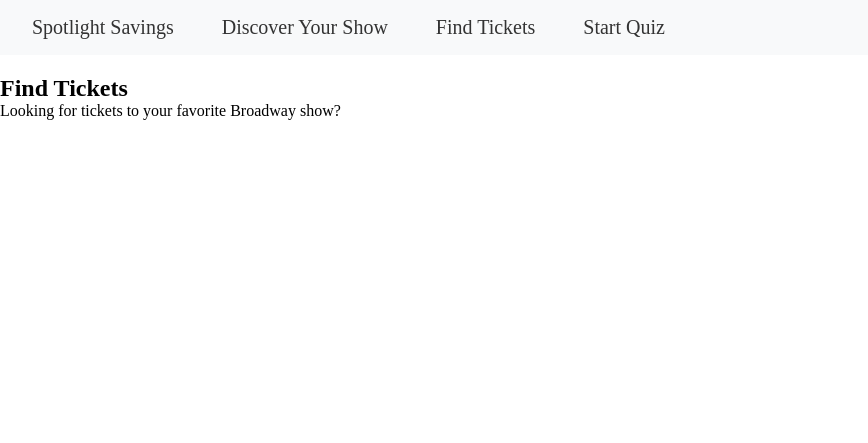
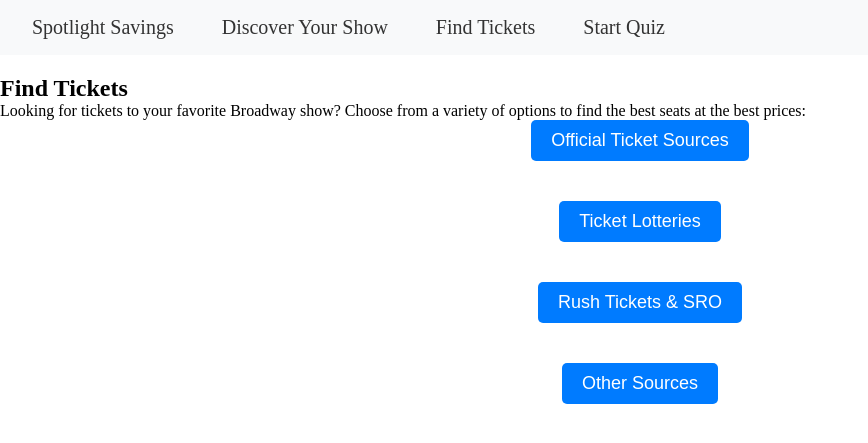
Before and after one commit to sy2982/Spotlight-Savings-Navigating-Broadway-Gems-Deals, a Flask app: page /find_tickets in a window 1280 px wide. Shown: the top 443 px of the page, without its empty margins (0-868 px from the left). Run offline with Flask 3, Linux system fonts and the light colour scheme.

Commit message:
Added buttons/routes for official_ticket_sources, ticket_lotteries, rush_tickets_sro, and other_sources

```diff
--- a/app.py
+++ b/app.py
@@ -56,5 +56,21 @@ def discover_your_show():
 def find_tickets():
     return render_template('find_tickets.html')
 
+@app.route('/find_tickets/official_ticket_sources')
+def official_ticket_sources():
+    return render_template('official_ticket_sources.html')
+
+@app.route('/find_tickets/ticket_lotteries')
+def ticket_lotteries():
+    return render_template('ticket_lotteries.html')
+
+@app.route('/find_tickets/rush_tickets_sro')
+def rush_tickets_sro():
+    return render_template('rush_tickets_sro.html')
+
+@app.route('/find_tickets/other_sources')
+def other_sources():
+    return render_template('other_sources.html')
+
 if __name__ == '__main__':
     app.run(debug=True)
--- a/templates/find_tickets.html
+++ b/templates/find_tickets.html
@@ -7,6 +7,38 @@ Find Tickets
 {% block content %}
 <div class="container">
     <h2>Find Tickets</h2>
-    <p>Looking for tickets to your favorite Broadway show?</p>
+    <p>Looking for tickets to your favorite Broadway show? Choose from a variety of options to find the best seats at the best prices:</p>
+
+    <!-- Buttons for different ticket sources -->
+    <div class="button-group" style="display: flex; flex-direction: column; align-items: center;">
+        <!-- Button for Official Ticket Sources -->
+        <button class="button-style" onclick="window.location.href='{{ url_for('official_ticket_sources') }}'">
+            Official Ticket Sources
+        </button>
+
+        <!-- Add some spacing between the buttons -->
+        <div style="margin: 10px;"></div>
+
+        <!-- Button for Ticket Lotteries -->
+        <button class="button-style" onclick="window.location.href='{{ url_for('ticket_lotteries') }}'">
+            Ticket Lotteries
+        </button>
+
+        <!-- Add some spacing between the buttons -->
+        <div style="margin: 10px;"></div>
+
+        <!-- Button for Rush Tickets & SRO -->
+        <button class="button-style" onclick="window.location.href='{{ url_for('rush_tickets_sro') }}'">
+            Rush Tickets & SRO
+        </button>
+
+        <!-- Add some spacing between the buttons -->
+        <div style="margin: 10px;"></div>
+
+        <!-- Button for Other Sources -->
+        <button class="button-style" onclick="window.location.href='{{ url_for('other_sources') }}'">
+            Other Sources
+        </button>
+    </div>
 </div>
 {% endblock %}
```
